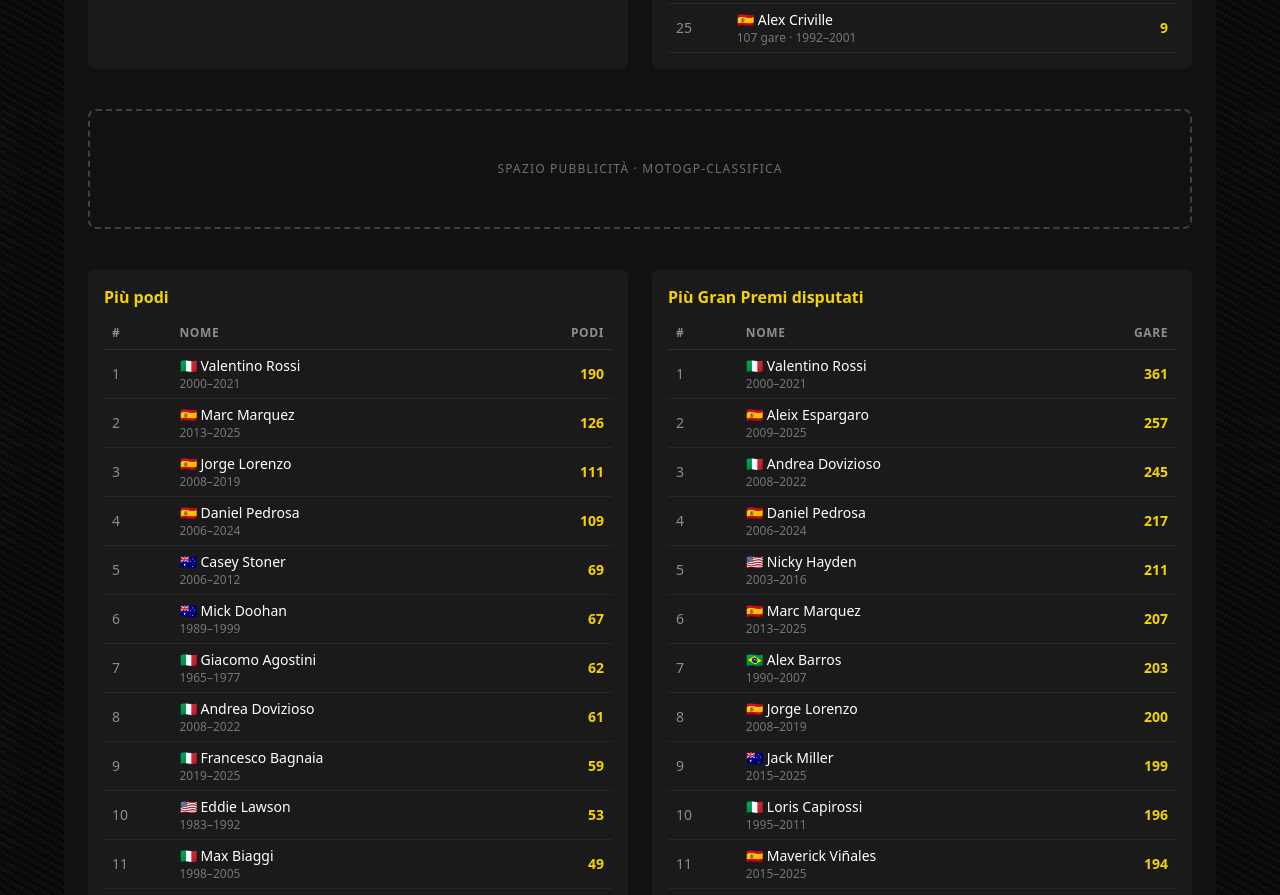
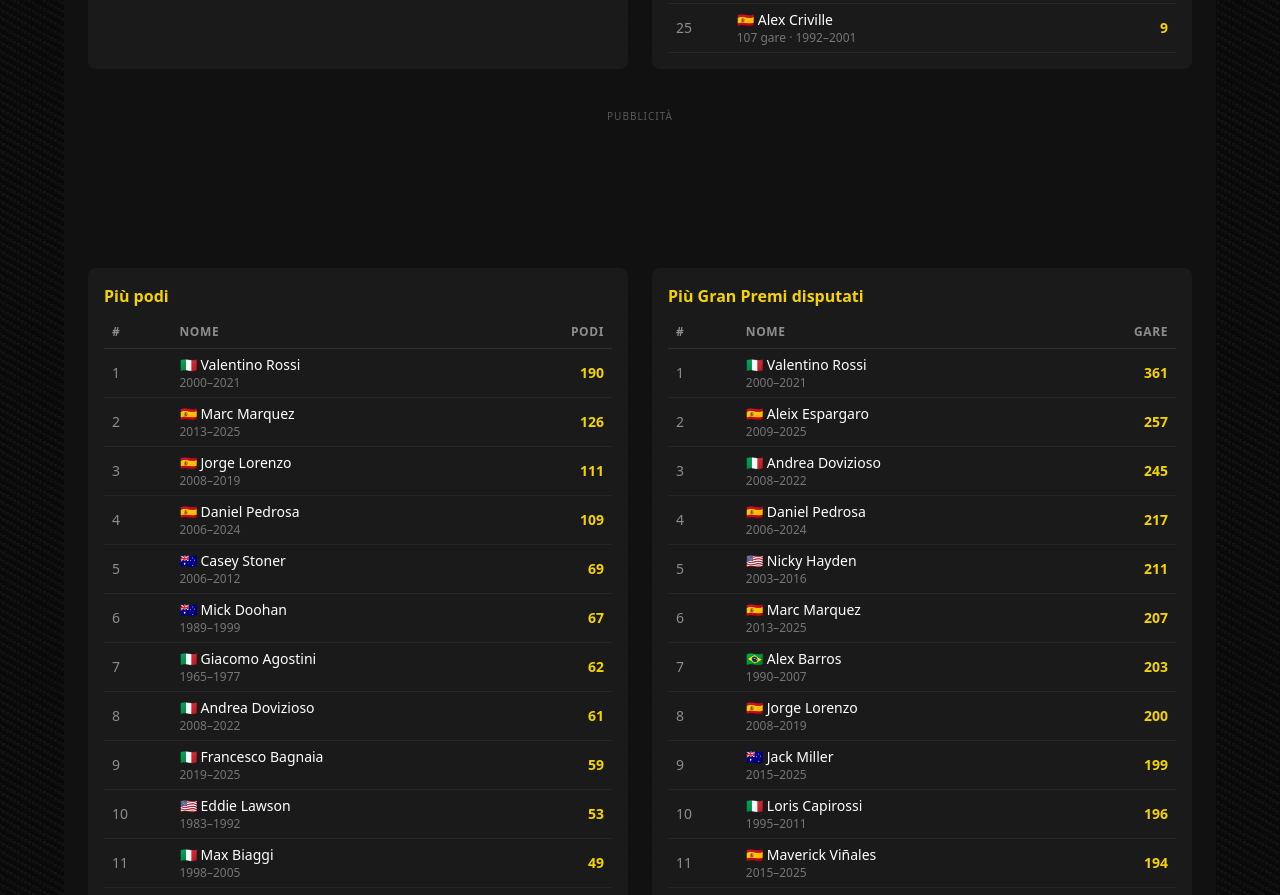
Before and after one commit to crysscal-crypto/caliumi-racing, a Next.js app: page /motogp/statistiche in a window 1280 px wide. Shown: the part 2097-2992 px from the top of the page. Built offline with nearby package versions, Linux system fonts and the light colour scheme; no server answers.

Commit message:
Codici annunci AdSense

```diff
--- a/src/components/Pubblicita.tsx
+++ b/src/components/Pubblicita.tsx
@@ -8,13 +8,13 @@
 export const ADSENSE_CLIENT = "ca-pub-8453289586204430";
 
 const SLOT: Record<Posizione, string> = {
-  "home-notizie": "",
-  "notizie-elenco": "",
-  "notizia-sotto-testo": "",
-  "notizia-fondo": "",
-  "articolo-fondo": "",
-  "motogp-classifica": "",
-  "motogp-gp": "",
+  "home-notizie": "4070460060",
+  "notizie-elenco": "4070460060",
+  "notizia-sotto-testo": "4070460060",
+  "notizia-fondo": "4070460060",
+  "articolo-fondo": "4070460060",
+  "motogp-classifica": "4070460060",
+  "motogp-gp": "4070460060",
 };
 // ===================================
 
```
